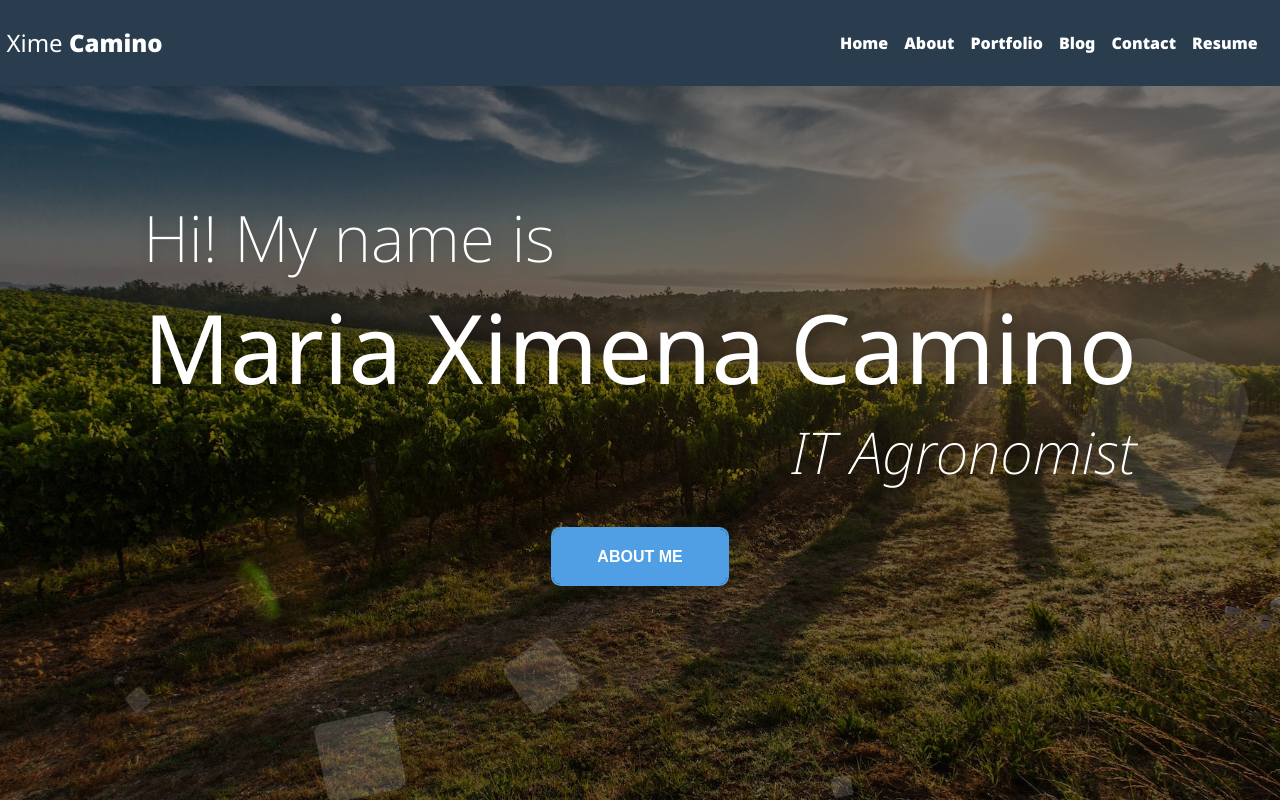
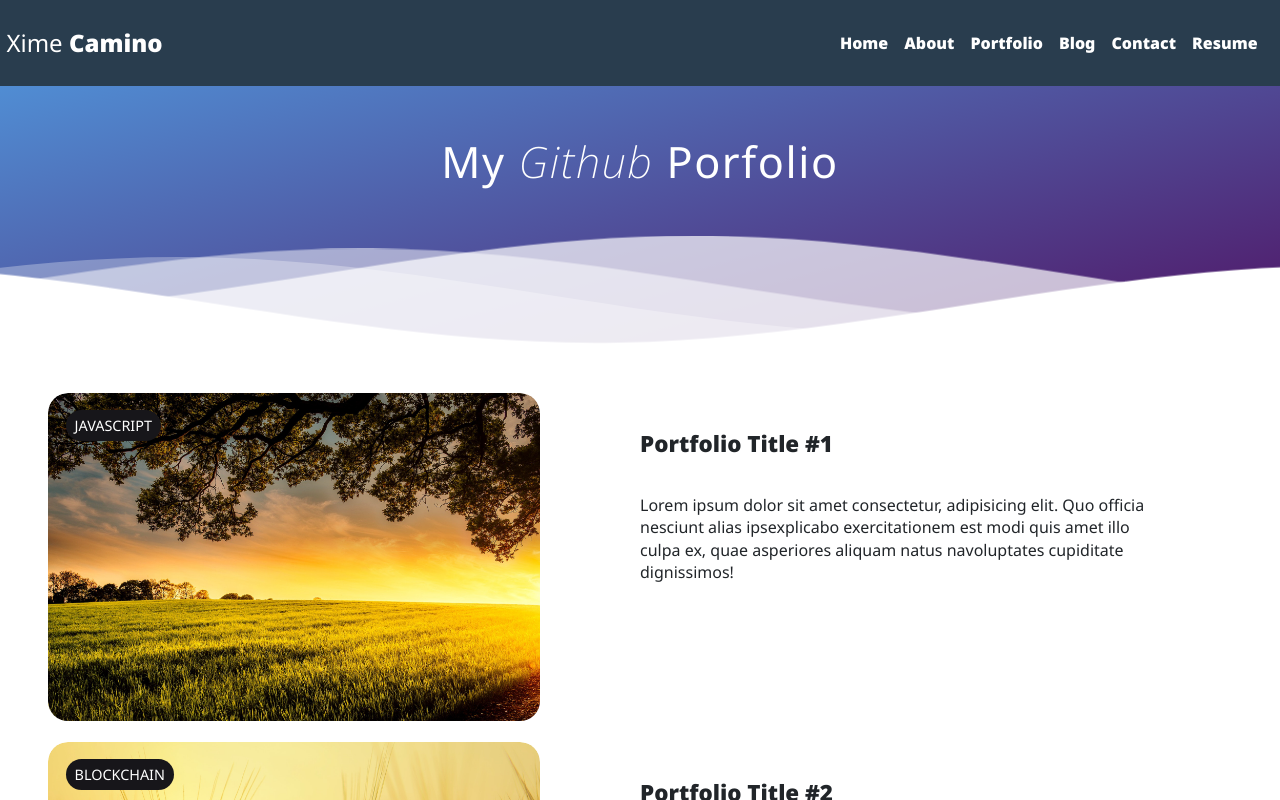
Before and after one commit to bioxim/resume_portfolio, a React (Create React App) app: page / in a window 1280 px wide. Shown: the top 800 px of the page. Built offline with nearby package versions, Linux system fonts and the light colour scheme.

Commit message:
portfolio template

```diff
--- a/src/pages/About.js
+++ b/src/pages/About.js
@@ -156,7 +156,10 @@ const About = () => {
     }
 
     .section {
-      padding: 2rem 1rem;
+      padding-left: 1rem;
+      padding-right: 1rem;
+      padding-bottom: 3rem;
+      padding-top: 6rem;
     }
 
     .text-center {
--- a/src/pages/Home.js
+++ b/src/pages/Home.js
@@ -3,11 +3,12 @@ import styled from 'styled-components';
 import HeroImage from '../components/img/hero-image-home.jpg';
 import About from './About';
 import Contact from './Contact';
+import Portfolio from './Portfolio';
 
 const Home = () => {
     return (
       <>
-        <Main>
+        {/* <Main>
           <article className="hero-image area">
               <aside className="hero-image-opacity ">
               <ul className="circles">
@@ -32,8 +33,9 @@ const Home = () => {
                   </div>
               </aside>
           </article>
-        </Main>
-        <About />
+        </Main> */}
+        {/* <About /> */}
+        <Portfolio />
         <Contact />
       </>
     );
--- a/src/pages/Portfolio.js
+++ b/src/pages/Portfolio.js
@@ -1,12 +1,89 @@
 import React from 'react';
 import styled from 'styled-components';
+import portfolio1 from '../components/img/portfolio-1.jpg';
+import portfolio2 from '../components/img/portfolio-2.jpg';
+import portfolio3 from '../components/img/portfolio-3.jpg';
+import portfolio4 from '../components/img/portfolio-4.jpg';
 
 
 const Portfolio = () => {
     return (
       <>
         <Portafolio>
-          <h1>Navegación Portfolio</h1>
+          {/* Portfolio Header */}
+          <article className="header">
+              <h1>My <i>Github</i> Porfolio</h1>
+              <div>
+                <svg className="waves" viewBox="0 24 150 28" preserveAspectRatio="none" shape-rendering="auto">
+                <defs>
+                <path id="gentle-wave" d="M-160 44c30 0 58-18 88-18s 58 18 88 18 58-18 88-18 58 18 88 18 v44h-352z" />
+                </defs>
+                <g className="parallax">
+                <use xlinkHref="#gentle-wave" x="48" y="0" fill="rgba(255,255,255,0.7" />
+                <use xlinkHref="#gentle-wave" x="48" y="3" fill="rgba(255,255,255,0.5)" />
+                <use xlinkHref="#gentle-wave" x="48" y="5" fill="rgba(255,255,255,0.3)" />
+                <use xlinkHref="#gentle-wave" x="48" y="7" fill="#fff" />
+                </g>
+                </svg>
+              </div>
+          </article>
+          {/* Portfolio Body */}
+          <article className="section portfolio-big">
+            <a href="#link-github-1" target="_blank" className="portfolio-main container">
+                <div class="portfolio-main-container">
+                    <span>Javascript</span>
+                    <img src={portfolio1} alt="Trabajo 1"/>
+                </div>
+                <div className="card-text">
+                  <h2 className="card-text-title">Portfolio title #1</h2>
+                  <p>
+                    Lorem ipsum dolor sit amet consectetur, adipisicing elit. Quo officia nesciunt alias ipsexplicabo exercitationem est modi quis amet illo culpa ex, quae asperiores aliquam natus navoluptates cupiditate dignissimos!
+                 </p>
+                </div>
+            </a>
+
+            <a href="#link-github-2" target="_blank" class="portfolio-main container">
+                <div className="portfolio-main-container">
+                    <span>Blockchain</span>
+                    <img src={portfolio2} alt="Trabajo 1"/>
+                </div>
+                <div className="card-text">
+                  <h2 class="card-text-title">Portfolio title #2</h2>
+                  <p>
+                    Lorem ipsum dolor sit amet consectetur, adipisicing elit. Quo officia nesciunt alias ipsexplicabo exercitationem est modi quis amet illo culpa ex, quae asperiores aliquam natus navoluptates cupiditate dignissimos!
+                  </p>
+                </div>
+            </a>
+
+            <a href="#link-github-3" target="_blank" class="portfolio-main container">
+                <div class="portfolio-main-container">
+                    <span>React</span>
+                    <img src={portfolio3} alt="Trabajo 3"/>
+                </div>
+                <div class="card-text">
+                  <h2 class="card-text-title">Portfolio title #3</h2>
+                  <p>
+                    Lorem ipsum dolor sit amet consectetur, adipisicing elit. Quo officia nesciunt alias ipsexplicabo exercitationem est modi quis amet illo culpa ex, quae asperiores aliquam natus navoluptates cupiditate dignissimos!
+                 </p>
+                </div>
+            </a>
+
+            <a href="#link-github-4" target="_blank" class="portfolio-main container">
+                <div class="portfolio-main-container">
+                    <span>Python</span>
+                    <img src={portfolio4} alt="Trabajo 4"/>
+                </div>
+                <div class="card-text">
+                  <h2 class="card-text-title">Portfolio title #4</h2>
+                  <p>
+                    Lorem ipsum dolor sit amet consectetur, adipisicing elit. Quo officia nesciunt alias ipsexplicabo exercitationem est modi quis amet illo culpa ex, quae asperiores aliquam natus navoluptates cupiditate dignissimos!
+                 </p>
+                </div>
+            </a>
+          </article>
+          <article className="section text-center">
+            <a href="/" className="load-more">Load more</a>
+        </article>
         </Portafolio>
       </>
     );
@@ -16,4 +93,188 @@ const Portfolio = () => {
 
   const Portafolio = styled.div`
 
+    /* Header del portfolio */
+
+    h1 {
+      font-weight: 500;
+      letter-spacing: .1rem;
+      font-size: 2.7rem;
+    }
+
+    .header {
+      padding-top: 6rem;
+      position:relative;
+      text-align:center;
+      background: linear-gradient(to bottom right, #509ee3, #501464);
+      color:white;
+    }
+
+    .waves {
+      position:relative;
+      width: 100%;
+      height:15vh;
+      margin-bottom:-7px; /*Fix for safari gap*/
+      min-height:100px;
+      max-height:150px;
+    }
+
+    .parallax > use {
+      animation: move-forever 25s cubic-bezier(.55,.5,.45,.5) infinite;
+    }
+    .parallax > use:nth-child(1) {
+      animation-delay: -2s;
+      animation-duration: 7s;
+    }
+    .parallax > use:nth-child(2) {
+      animation-delay: -3s;
+      animation-duration: 10s;
+    }
+    .parallax > use:nth-child(3) {
+      animation-delay: -4s;
+      animation-duration: 13s;
+    }
+    .parallax > use:nth-child(4) {
+      animation-delay: -5s;
+      animation-duration: 20s;
+    }
+
+    @keyframes move-forever {
+      0% {
+      transform: translate3d(-90px,0,0);
+      }
+      100% {
+        transform: translate3d(85px,0,0);
+      }
+    }
+
+    /*Shrinking for mobile*/
+    @media (max-width: 768px) {
+      .waves {
+        height:40px;
+        min-height:40px;
+      }
+      .content {
+        height:30vh;
+      }
+      h1 {
+        font-size:24px;
+      }
+    }
+
+    /* Portfolio Body */
+
+    .card-link {
+      margin-top: 2.5rem;
+      margin-bottom: 2.25rem;
+    }
+
+    .card-text {
+      padding-top: 1rem;
+      padding-bottom: 1.25rem;
+      line-height: 1.4;
+      color: #212529;
+    }
+
+    .card-text-title {
+        margin-top: 1.188rem;
+        margin-bottom: 2.188rem;
+        font-weight: 700;
+        text-transform: capitalize;
+        font-size: 1.4rem;
+    }
+
+    .load-more {
+      color:#17161A;
+      text-decoration: none;
+      background-color: rgba(177, 177, 180, 0.3);
+      border-radius: 50rem;
+      padding: 0.938rem 2.5rem;
+      font-weight: bold;
+      transition: all 150ms linear;
+      margin-bottom: 2rem;
+    }
+
+    .load-more:hover, .load-more:active {
+      color: #293d4e;
+      background-color: #F5F5F7;
+      opacity: 1;
+      box-shadow: 0px 11px 28px 0px rgba(6, 6, 6, 0.634);;
+    }
+
+    .section {
+      padding: 2rem 1rem;
+    }
+
+    .portfolio-main-container {
+      overflow: hidden;
+      border-radius: 1.25rem;
+    }
+
+    .portfolio-main-container span {
+        position: absolute;
+        color: white;
+        z-index: 1;
+        font-size: 0.9rem;
+        text-transform: uppercase;
+        margin-top: 1.1rem;
+        margin-left: 1.1rem;
+        background-color: #17161A;
+        padding-top: 0.375rem;
+        padding-bottom: 0.375rem;
+        padding-left: 0.563rem;
+        padding-right: 0.563rem;
+        border-radius: 1.25rem;
+    }
+
+    .portfolio-main:hover {
+      opacity: 1;
+    }
+
+    a.portfolio-main {
+      text-decoration: none;
+    }
+
+    .portfolio-main img {
+      border-radius: 1.25rem;
+      width: 100vw;
+      height: auto;
+      transition: all 0.5s ease-in-out;
+      width: 100%;
+      height: auto;
+    }
+
+    .portfolio-main img:hover {
+      transform: scale(1.05);
+    }
+
+    .portfolio-main div:nth-child(2) {
+      padding-right: 3.75rem;
+  }
+
+  .text-center {
+    text-align: center;
+  }
+
+
+    /* Github load more button */
+
+    @media (min-width: 1024px) {
+
+      .load-more {
+          font-size: 1.75rem;
+      }
+
+      .portfolio-big > .container {
+          display: grid;
+          grid-template-columns: repeat(2, 50%);
+          margin-top: 1rem;
+          margin-left: 2rem;
+          margin-right: 2rem;
+        }
+
+        .portfolio-main-container {
+            margin-right: 6.25rem;
+        }
+
+      }
   `
```
Also changed, not shown: src/components/img/portfolio-5.jpg (deleted), src/components/img/portfolio-6.jpg (deleted).
